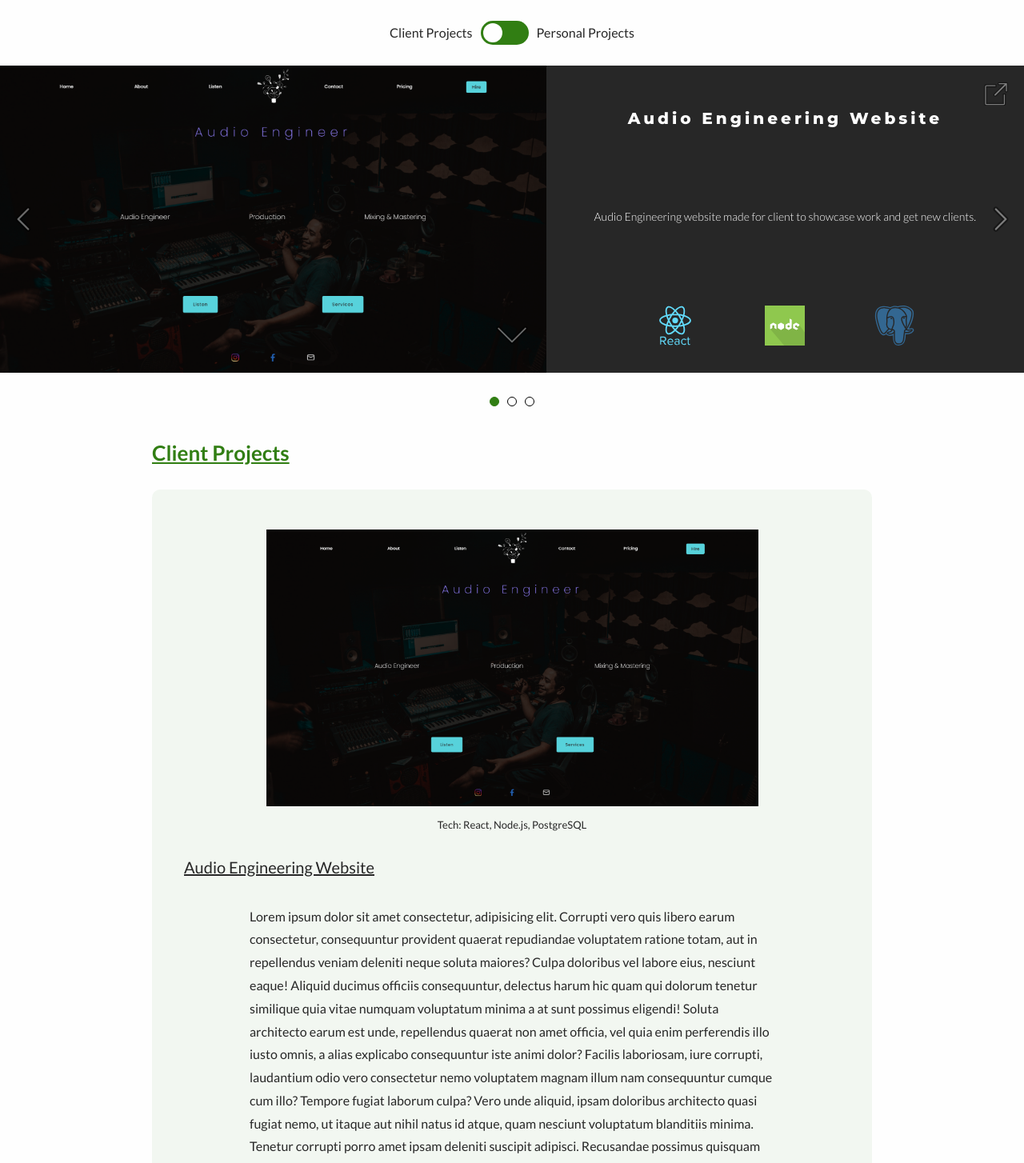
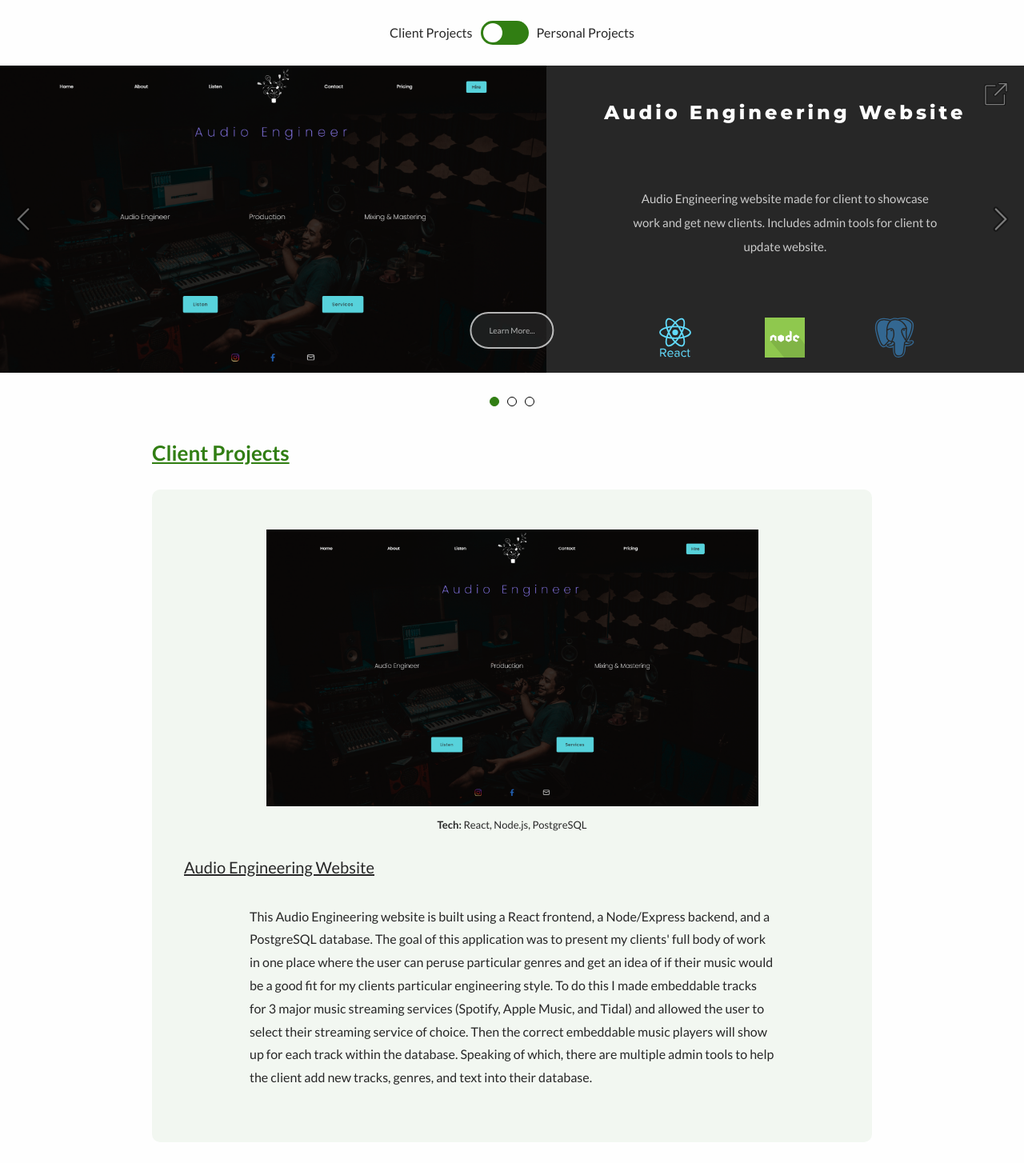
Before and after one commit to Keo222/my-portfolio, a React (Create React App) app: page /portfolio in a window 1280 px wide. Shown: the part 140-1594 px from the top of the page at 80% size. Built offline with nearby package versions, Linux system fonts and the light colour scheme.

Commit message:
updated some of the about text for portfolio items & changed font styling in project slider

```diff
--- a/src/components/projectDisplays/LongProjDesc.tsx
+++ b/src/components/projectDisplays/LongProjDesc.tsx
@@ -57,6 +57,7 @@ type Props = {
   tech: string[];
   link: string;
   mainImg: string;
+  longDesc: string;
 };
 
 const LongProjDesc = ({
@@ -66,13 +67,18 @@ const LongProjDesc = ({
   tech,
   link,
   mainImg,
+  longDesc,
 }: Props) => {
   return (
     <ProjDiv bgColor={mainHighlight} id={projId}>
       <ImgDiv>
-        <ProjImg src={mainImg} />
+        <a href={link} target="_blank" rel="noopener noreferrer">
+          <ProjImg src={mainImg} />
+        </a>
       </ImgDiv>
-      <TechUsedText>Tech: {tech.join(", ")}</TechUsedText>
+      <TechUsedText>
+        <b>Tech:</b> {tech.join(", ")}
+      </TechUsedText>
       <ProjTitle
         mainHighlight={mainHighlight}
         href={link}
@@ -81,31 +87,7 @@ const LongProjDesc = ({
       >
         {projName}
       </ProjTitle>
-      <AboutProjText>
-        Lorem ipsum dolor sit amet consectetur, adipisicing elit. Corrupti
-        vero quis libero earum consectetur, consequuntur provident quaerat
-        repudiandae voluptatem ratione totam, aut in repellendus veniam
-        deleniti neque soluta maiores? Culpa doloribus vel labore eius,
-        nesciunt eaque! Aliquid ducimus officiis consequuntur, delectus
-        harum hic quam qui dolorum tenetur similique quia vitae numquam
-        voluptatum minima a at sunt possimus eligendi! Soluta architecto
-        earum est unde, repellendus quaerat non amet officia, vel quia enim
-        perferendis illo iusto omnis, a alias explicabo consequuntur iste
-        animi dolor? Facilis laboriosam, iure corrupti, laudantium odio
-        vero consectetur nemo voluptatem magnam illum nam consequuntur
-        cumque cum illo? Tempore fugiat laborum culpa? Vero unde aliquid,
-        ipsam doloribus architecto quasi fugiat nemo, ut itaque aut nihil
-        natus id atque, quam nesciunt voluptatum blanditiis minima. Tenetur
-        corrupti porro amet ipsam deleniti suscipit adipisci. Recusandae
-        possimus quisquam unde. Atque recusandae rem molestias, laboriosam
-        similique odio minus repellat sequi omnis aspernatur maiores soluta
-        magni sapiente ratione aliquam officia eligendi aut ullam. Impedit,
-        tempore eveniet. Facere ducimus, dolore quidem eaque illum natus
-        aliquid aperiam aut? Error voluptatem accusamus, aliquam aspernatur
-        quam nisi fugiat, eos suscipit saepe obcaecati, ducimus dicta
-        repudiandae doloribus. Molestiae assumenda doloremque rem quo
-        veniam, odit delectus temporibus architecto ab, fugit vitae.
-      </AboutProjText>
+      <AboutProjText>{longDesc}</AboutProjText>
     </ProjDiv>
   );
 };
--- a/src/components/projectDisplays/ProjectsSlider.tsx
+++ b/src/components/projectDisplays/ProjectsSlider.tsx
@@ -87,31 +87,53 @@ const ExternalLinkImg = styled.img`
     opacity: 1;
   }
 `;
+// const BottomLink = styled.a`
+//   position: absolute;
+//   z-index: 15;
+//   left: 50%;
+//   bottom: 2rem;
+//   transform: translateX(-50%);
+
+//   &:focus img,
+//   &:focus-visible img {
+//     opacity: 1;
+//   }
+// `;
 const BottomLink = styled.a`
   position: absolute;
   z-index: 15;
   left: 50%;
-  bottom: 2rem;
+  bottom: 3rem;
   transform: translateX(-50%);
+  padding: 1.5rem 2.2rem;
+  background: ${(props) => props.theme.color.primary2};
+  color: ${(props) => props.theme.color.primary1};
+  border-radius: 100px;
+  border: 2px solid ${(props) => props.theme.color.primary1};
+  text-decoration: none;
 
-  &:focus img,
-  &:focus-visible img {
+  opacity: 0.7;
+  transition: all 0.15s;
+
+  &:focus,
+  &:focus-visible,
+  &:hover {
     opacity: 1;
   }
 `;
 
-const DownArrow = styled.img`
-  height: 5rem;
-  width: 5rem;
+// const DownArrow = styled.img`
+//   height: 5rem;
+//   width: 5rem;
 
-  opacity: 0.4;
-  transition: all 0.15s;
+//   opacity: 0.4;
+//   transition: all 0.15s;
 
-  &:hover {
-    cursor: pointer;
-    opacity: 1;
-  }
-`;
+//   &:hover {
+//     cursor: pointer;
+//     opacity: 1;
+//   }
+// `;
 
 const InfoDiv = styled(animated.div)`
   display: flex;
@@ -155,18 +177,20 @@ const InfoTextDiv = styled.div`
 
 const SiteHeader = styled.h3`
   font-family: "Montserrat", sans-serif;
-  font-size: 2rem;
+  font-size: 2.4rem;
   font-weight: 800;
   letter-spacing: 4px;
   text-align: center;
 `;
 
 const SiteDescription = styled.p`
-  font-size: 1.4rem;
-  font-weight: 300;
+  font-size: 1.5rem;
+  font-weight: 400;
   text-align: center;
+  line-height: 2;
+  color: #cbcbcb;
 
-  width: 80%;
+  width: 65%;
 
   @media screen and (${(props) => props.theme.responsive.lg}) {
     margin-block: 5rem;
@@ -364,7 +388,8 @@ const ProjectsSlider = ({
                   ].id
                 }`}
               >
-                <DownArrow src={down_arrow} />
+                {/* <DownArrow src={down_arrow} /> */}
+                Learn More...
               </BottomLink>
               <ExternalLink
                 target="_blank"
--- a/src/jsonDB/projects.js
+++ b/src/jsonDB/projects.js
@@ -10,7 +10,9 @@ export const clientProjects = [
     name: "Audio Engineering Website",
     id: "audio-engineer",
     description:
-      "Audio Engineering website made for client to showcase work and get new clients.",
+      "Audio Engineering website made for client to showcase work and get new clients. Includes admin tools for client to update website.",
+    long_description:
+      "This Audio Engineering website is built using a React frontend, a Node/Express backend, and a PostgreSQL database. The goal of this application was to present my clients' full body of work in one place where the user can peruse particular genres and get an idea of if their music would be a good fit for my clients particular engineering style. To do this I made embeddable tracks for 3 major music streaming services (Spotify, Apple Music, and Tidal) and allowed the user to select their streaming service of choice. Then the correct embeddable music players will show up for each track within the database. Speaking of which, there are multiple admin tools to help the client add new tracks, genres, and text into their database.",
     tech: ["React", "Node.js", "PostgreSQL"],
     link: "http://audio-engineer.herokuapp.com",
     mainImg: audio_engineer_home,
@@ -19,8 +21,10 @@ export const clientProjects = [
     name: "Personal Musician Website",
     id: "personal-musician",
     description:
+      "Website for a classical musician to organize lesson materials, schedule lessons, and advertise themselves.",
+    long_description:
       "Website for a classical musician to organize lesson materials and schedule lessons.",
-    tech: ["React", "Node.js", "MongoDB"],
+    tech: ["React", "Node.js"],
     link: "https://www.bassoonswithoutborders.com",
     mainImg: coming_soon,
   },
@@ -28,8 +32,10 @@ export const clientProjects = [
     name: "Artist Portfolio & Shop",
     id: "artist",
     description:
+      "Website for an artist to show off their portfolio, sell art, and accept commissions.",
+    long_description:
       "Website for an artist to show portfolio, sell art, and accept commissions",
-    tech: ["React", "Node.js", "MongoDB"],
+    tech: ["React", "Node.js"],
     link: "http://bassoon-reeds.herokuapp.com",
     mainImg: artist_store,
   },
@@ -40,16 +46,20 @@ export const personalProjects = [
     name: "My Website",
     id: "my-portfolio",
     description:
+      "My own personal website for displaying my web development portfolio.",
+    long_description:
       "Audio Engineering website made for client to showcase work and get new clients.",
     tech: ["React", "Typescript"],
     link: "https://www.kyle-olsen.com",
     mainImg: my_portfolio_home,
   },
   {
-    name: "Date",
-    id: "date",
+    name: "Couples Calendar",
+    id: "couples-calendar",
     description:
-      "Audio Engineering website made for client to showcase work and get new clients.",
+      "This is an app I am working on to help my girlfriend and I with date ideas.",
+    long_description:
+      "This is an app I'm developing to help my girlfriend and I decide on date ideas as well as just figure out what we want to do on any given night. So far I've done some work using the Google Maps and Google Places API's to keep track of places we want to go on dates. I've also been looking into movie API's such as IMDB's API and The MovieDB API. I'm hoping to use one or both of these to make a combined movie watch list that will keep track of who wants to watch which movies and help to randomly select movies on our list based on criteria such as genre, length, and streaming platform availability. Beyond this I have a couple ideas to help facilitate decision making like a spinner to choose between dinner ideas where we can input some of our current favorite easy dinners. More than anything I'm hoping to make the app extremely modular so it's easy to expand upon when our hobbies and interests grow. At some point it'd be nice to add hikes, live shows, art projects, etc..",
     tech: ["React"],
     link: "https://www.google.com",
     mainImg: coming_soon,
--- a/src/pages/About.tsx
+++ b/src/pages/About.tsx
@@ -58,8 +58,6 @@ const AboutInfoDiv = styled.div`
   flex-direction: column;
   align-items: center;
 
-  margin-top: 3rem;
-
   @media screen and (${(props) => props.theme.responsive.lg}) {
     margin-block: 2rem;
   }
@@ -79,13 +77,19 @@ const AboutInfoP = styled.p`
 const SocialsDiv = styled.div`
   display: flex;
   height: 3rem;
-  margin-block: 5rem;
+  margin-top: 3rem;
+  margin-bottom: 5rem;
   width: 100%;
   justify-content: center;
   gap: 4rem;
 `;
 
 const SocialLink = styled.a`
+  transition: all 0.2s;
+
+  &:hover {
+    box-shadow: 0 10px 10px rgba(0, 0, 0, 0.3);
+  }
   &:focus,
   &:focus-visible {
     outline: none;
@@ -157,8 +161,8 @@ const About = () => {
             development.
           </AboutInfoP>
           <AboutInfoP>
-            In his free time Kyle enjoys distance running, gardening, and
-            spending time outdoors.
+            In his free time Kyle enjoys running, gardening, and spending
+            time outdoors.
           </AboutInfoP>
         </AboutInfoDiv>
         <SocialsDiv>
--- a/src/pages/Portfolio.tsx
+++ b/src/pages/Portfolio.tsx
@@ -133,7 +133,6 @@ const Portfolio = () => {
           projType={toggle}
         />
       </NavTicksDiv>
-      {toggle ? (
       <LongDescSection>
         <SectionTitle mainHighlight={true}>Client Projects</SectionTitle>
         {clientProjects.map((p) => (
@@ -144,6 +143,7 @@ const Portfolio = () => {
             tech={p.tech}
             link={p.link}
             mainImg={p.mainImg}
+            longDesc={p.long_description}
           />
         ))}
         <SectionTitle mainHighlight={false}>
@@ -157,37 +157,10 @@ const Portfolio = () => {
             tech={p.tech}
             link={p.link}
             mainImg={p.mainImg}
+            longDesc={p.long_description}
           />
         ))}
       </LongDescSection>
-      ) : (
-        <LongDescSection>
-          <SectionTitle mainHighlight={false}>
-            Personal Projects
-          </SectionTitle>
-          {personalProjects.map((p) => (
-            <LongProjDesc
-              mainHighlight={false}
-              projName={p.name}
-              projId={p.id}
-              tech={p.tech}
-              link={p.link}
-              mainImg={p.mainImg}
-            />
-          ))}
-          <SectionTitle mainHighlight={true}>Client Projects</SectionTitle>
-          {clientProjects.map((p) => (
-            <LongProjDesc
-              mainHighlight={true}
-              projName={p.name}
-              projId={p.id}
-              tech={p.tech}
-              link={p.link}
-              mainImg={p.mainImg}
-            />
-          ))}
-        </LongDescSection>
-      )}
     </PortfolioPageContainer>
   );
 };
```
Also changed, not shown: src/components/ImageSlider.tsx (+18 -1 lines), src/images/me/bear500x750.jpg (deleted), src/images/me/flamingo500x750.jpg (deleted). Lines whose indentation alone changed are shown as unchanged.
